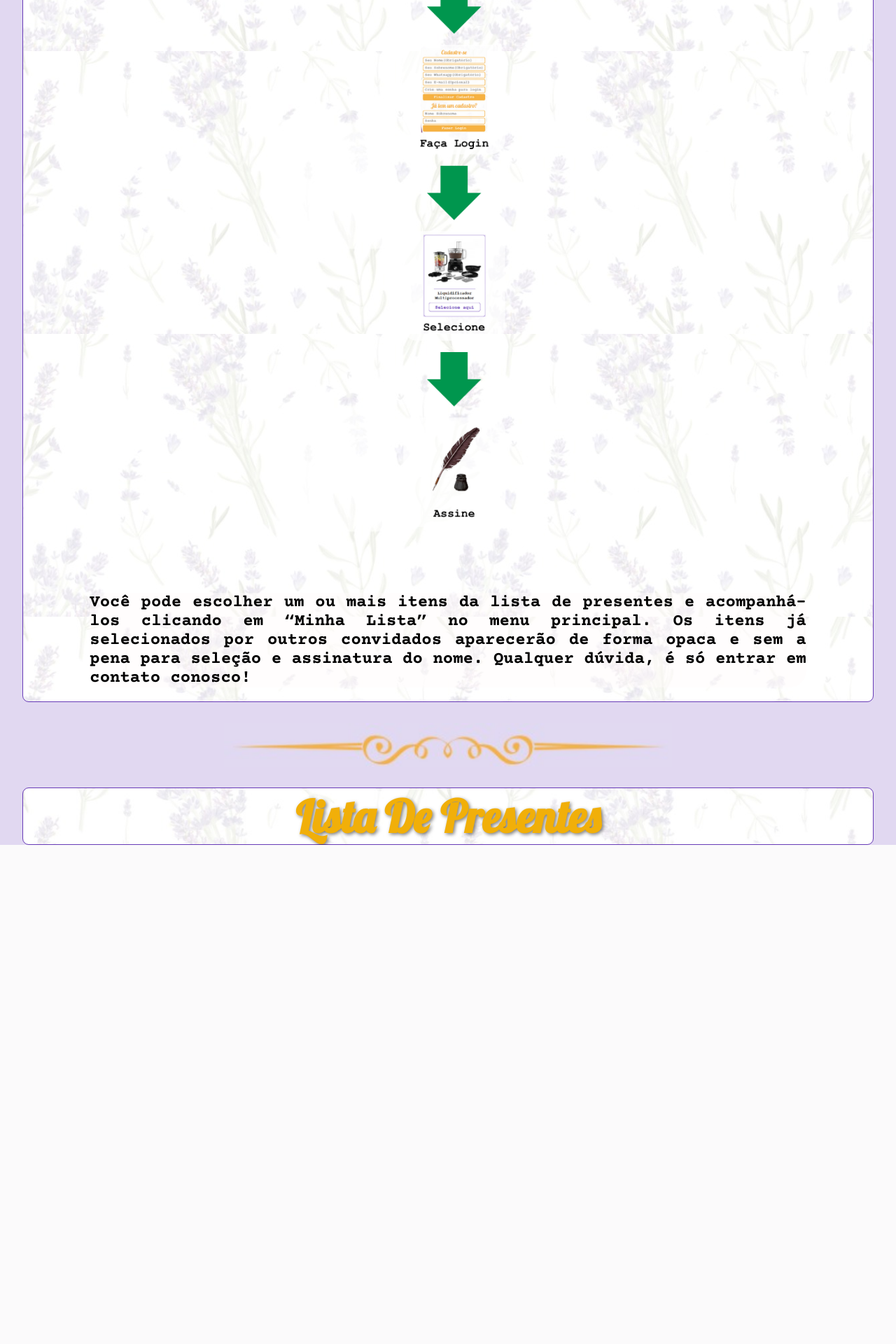
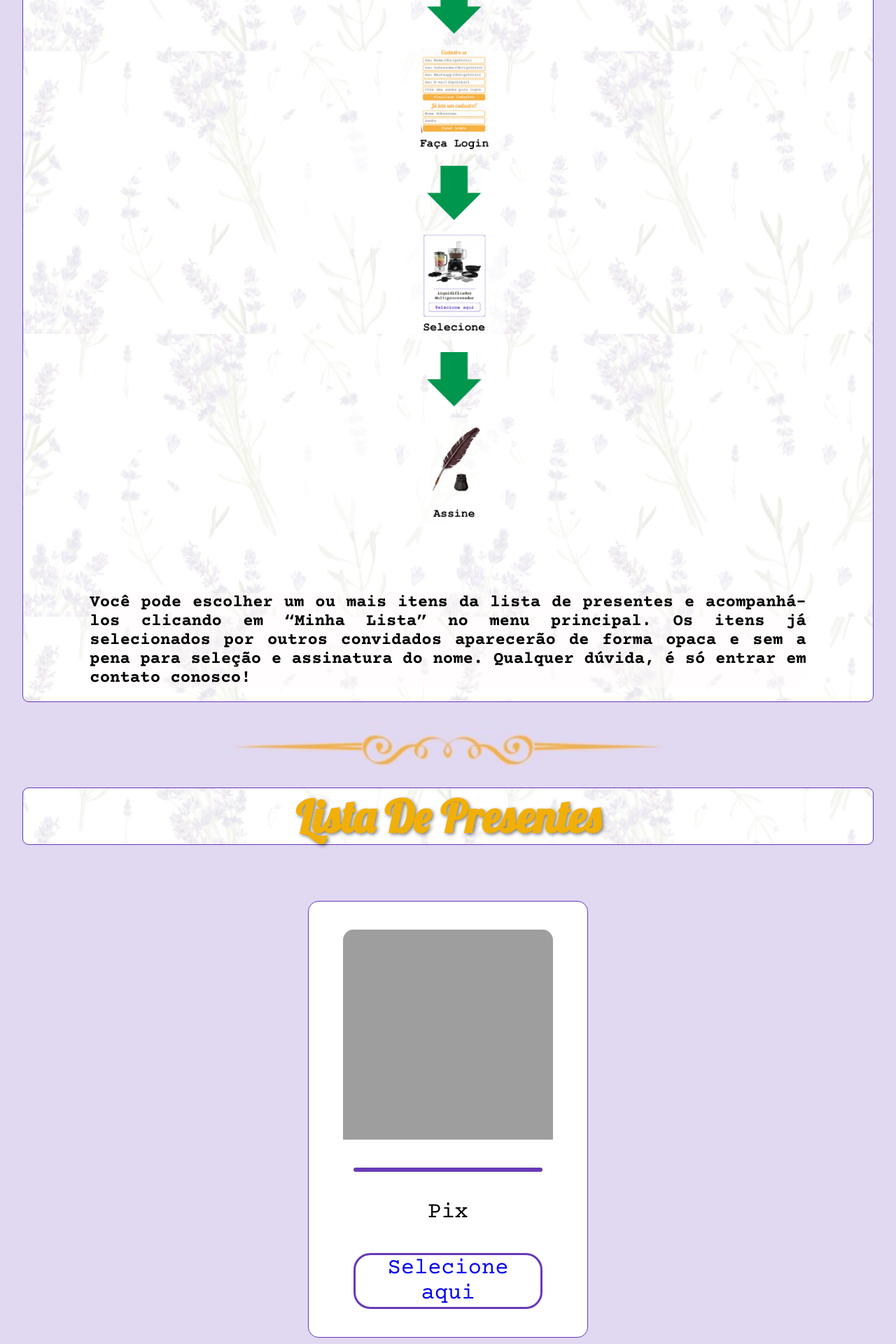
Before and after one commit to Yuan-Lucas/listapresentes-allanayuan, a Flask app: page / in a window 1280 px wide. Shown: the part 1642-3562 px from the top of the page at 70% size. Before the commit the page ends 2849 px from the top, so only its background shows below. Run offline with Flask 3, Linux system fonts and the light colour scheme; data that the repository does not hold is empty; grey boxes are pictures that could not be loaded.

Commit message:
Refactor index.html structure and content

```diff
--- a/templates/index.html
+++ b/templates/index.html
@@ -93,6 +93,15 @@
 
 
             <div id="Produtos">
+                <article class="produto" id="produto-0">
+                    <img src="{{url_for('static', filename='Imagens/produtos/Pix.png')}}" alt="Imagem do produto" class="ImagemProdutos" id="pix">
+                    <hr>
+                    <h3 class="NameProduct">Pix</h3>
+                    <nav class="nav_produto">
+                        <a href="{{url_for('produto', id=0)}}" class="assinar" id="assinar_disponivel">Selecione aqui</a>
+                    </nav>
+                </article>
+
                 {% for key, list_info in info_produto.items() %}
                     <article class="produto {% if list_info[2] != 'Selecione aqui' %}indisponivel{% endif %}" id="produto-{{ key }}">
                         <img src="{{url_for('static', filename=list_info[0])}}" alt="Imagem do produto" class="ImagemProdutos" id="Liquidificador1">
```
